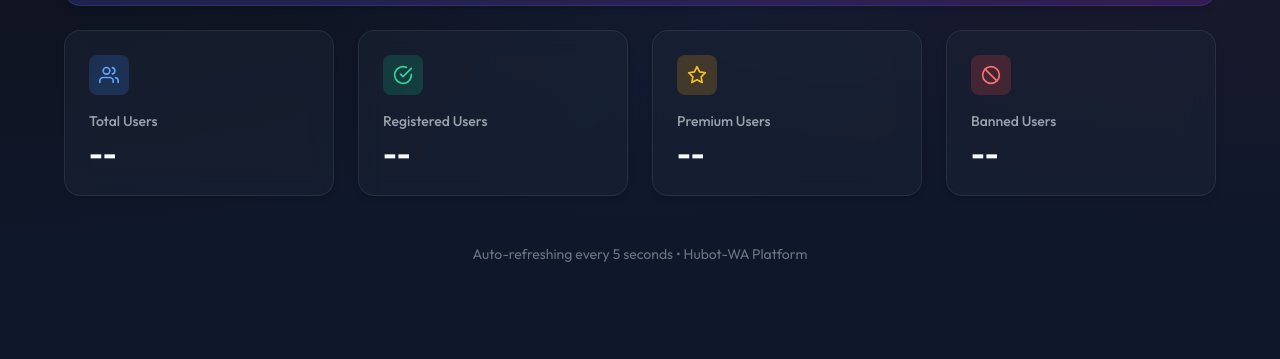
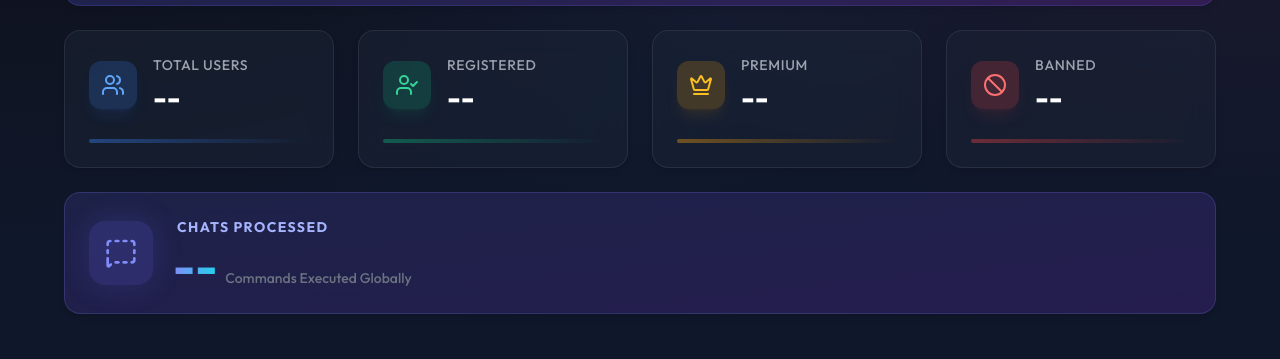
Before and after one commit to cabrata/hubot-wa, a website: page views/dashboard.html in a window 1280 px wide. Shown: the part 321-680 px from the top of the page. Drawn offline with nearby package versions, Linux system fonts and the light colour scheme; no server answers.

Commit message:
feat: enhance dashboard UI by integrating Lucide icons and refactoring metric cards with improved styling.

```diff
--- a/plugins/rpgG/glist.js
+++ b/plugins/rpgG/glist.js
@@ -11,7 +11,7 @@ let handler = async (m, { conn }) => {
 
     let guildList = guilds.map((guild, idx) => {
         let ownerNumber = guild.owner ? guild.owner.split('@')[0] : 'Tidak diketahui';
-        let memCount = Array.isArray(guild.members) ? guild.members.length : 0;
+        let memCount = Array.isArray(guild.members) ? guild.members.length : typeof guild.members === 'string' ? JSON.parse(guild.members).length : 0;
         let maxCap = 10 + (Math.floor(Number(guild.level) / 10) * 2);
 
         return `*${idx + 1}. ${guild.name}*\n👑 Owner: @${ownerNumber}\n📈 Level: ${guild.level} | 👥 Member: ${memCount}/${maxCap}`;
--- a/views/dashboard.html
+++ b/views/dashboard.html
@@ -1,11 +1,13 @@
 <!DOCTYPE html>
 <html lang="en">
+
 <head>
     <meta charset="UTF-8">
     <meta name="viewport" content="width=device-width, initial-scale=1.0">
     <title>HuTao BOT | Web Dashboard</title>
     <!-- Tailwind CSS (via CDN) -->
     <script src="https://cdn.tailwindcss.com"></script>
+    <script src="https://unpkg.com/lucide@latest"></script>
     <link href="https://fonts.googleapis.com/css2?family=Outfit:wght@300;400;500;600;700&display=swap" rel="stylesheet">
     <style>
         body {
@@ -13,9 +15,9 @@
             background-color: #0f172a;
             color: #f8fafc;
             background-image:
-                radial-gradient(at 0% 0%, hsla(253,16%,7%,1) 0, transparent 50%),
-                radial-gradient(at 50% 0%, hsla(225,39%,30%,0.2) 0, transparent 50%),
-                radial-gradient(at 100% 0%, hsla(339,49%,30%,0.2) 0, transparent 50%);
+                radial-gradient(at 0% 0%, hsla(253, 16%, 7%, 1) 0, transparent 50%),
+                radial-gradient(at 50% 0%, hsla(225, 39%, 30%, 0.2) 0, transparent 50%),
+                radial-gradient(at 100% 0%, hsla(339, 49%, 30%, 0.2) 0, transparent 50%);
             min-height: 100vh;
         }
 
@@ -23,7 +25,8 @@
             background: rgba(30, 41, 59, 0.4);
             backdrop-filter: blur(12px);
             -webkit-backdrop-filter: blur(12px);
-            border: 1px solid rgba(255, 255, 255, 0.08); /* slight border for glass effect */
+            border: 1px solid rgba(255, 255, 255, 0.08);
+            /* slight border for glass effect */
             box-shadow: 0 4px 6px -1px rgba(0, 0, 0, 0.1), 0 2px 4px -1px rgba(0, 0, 0, 0.06);
             border-radius: 1rem;
             transition: transform 0.2s ease, box-shadow 0.2s ease;
@@ -52,8 +55,13 @@
         }
 
         @keyframes rotation {
-            0% { transform: rotate(0deg); }
-            100% { transform: rotate(360deg); }
+            0% {
+                transform: rotate(0deg);
+            }
+
+            100% {
+                transform: rotate(360deg);
+            }
         }
 
         .skeleton {
@@ -61,24 +69,34 @@
         }
 
         @keyframes pulse-bg {
-            0%, 100% { background-color: rgba(255, 255, 255, 0.05); }
-            50% { background-color: rgba(255, 255, 255, 0.1); }
+
+            0%,
+            100% {
+                background-color: rgba(255, 255, 255, 0.05);
+            }
+
+            50% {
+                background-color: rgba(255, 255, 255, 0.1);
+            }
         }
     </style>
 </head>
+
 <body class="p-4 sm:p-8 flex flex-col items-center">
 
     <header class="w-full max-w-6xl flex justify-between items-center py-6 mb-8 border-b border-gray-800">
         <div class="flex items-center gap-3">
-            <div class="h-10 w-10 rounded-full bg-gradient-to-br from-indigo-500 rounded-full to-purple-600 flex items-center justify-center text-xl font-bold shadow-lg shadow-indigo-500/20">
+            <div
+                class="h-10 w-10 rounded-full bg-gradient-to-br from-indigo-500 rounded-full to-purple-600 flex items-center justify-center text-xl font-bold shadow-lg shadow-indigo-500/20">
                 H
             </div>
             <h1 class="text-2xl font-bold tracking-tight">HuTao <span class="gradient-text">Dashboard</span></h1>
         </div>
         <div class="flex items-center gap-2">
             <span class="relative flex h-3 w-3">
-              <span id="status-ping" class="animate-ping absolute inline-flex h-full w-full rounded-full bg-green-400 opacity-75"></span>
-              <span id="status-dot" class="relative inline-flex rounded-full h-3 w-3 bg-green-500"></span>
+                <span id="status-ping"
+                    class="animate-ping absolute inline-flex h-full w-full rounded-full bg-green-400 opacity-75"></span>
+                <span id="status-dot" class="relative inline-flex rounded-full h-3 w-3 bg-green-500"></span>
             </span>
             <span id="bot-status" class="text-sm font-medium text-gray-300">Loading...</span>
         </div>
@@ -87,7 +105,8 @@
     <main class="w-full max-w-6xl grid grid-cols-1 md:grid-cols-2 lg:grid-cols-4 gap-6">
 
         <!-- Bot Info -->
-        <div class="glass-card p-6 flex flex-col justify-between col-span-1 md:col-span-2 lg:col-span-4 bg-gradient-to-r from-indigo-900/40 to-purple-900/40 border-indigo-500/20">
+        <div
+            class="glass-card p-6 flex flex-col justify-between col-span-1 md:col-span-2 lg:col-span-4 bg-gradient-to-r from-indigo-900/40 to-purple-900/40 border-indigo-500/20">
             <div>
                 <h2 class="text-sm font-semibold text-indigo-300 uppercase tracking-wider mb-1">Bot Name</h2>
                 <div class="text-3xl font-bold text-white flex items-center gap-3" id="bot-name">
@@ -110,37 +129,80 @@
             </div>
         </div>
 
-        <!-- Users Detail Cards -->
-        <div class="glass-card p-6 flex flex-col">
-            <div class="w-10 h-10 rounded-lg bg-blue-500/20 text-blue-400 flex items-center justify-center mb-4">
-                <svg xmlns="http://www.w3.org/-2000/svg" width="20" height="20" viewBox="0 0 24 24" fill="none" stroke="currentColor" stroke-width="2" stroke-linecap="round" stroke-linejoin="round"><path d="M17 21v-2a4 4 0 0 0-4-4H5a4 4 0 0 0-4 4v2"></path><circle cx="9" cy="7" r="4"></circle><path d="M23 21v-2a4 4 0 0 0-3-3.87"></path><path d="M16 3.13a4 4 0 0 1 0 7.75"></path></svg>
+        <!-- Metric Cards -->
+        <div class="glass-card p-6 flex flex-col justify-between">
+            <div class="flex items-center gap-4 mb-4">
+                <div
+                    class="w-12 h-12 rounded-xl bg-blue-500/20 text-blue-400 flex items-center justify-center shadow-lg shadow-blue-500/10">
+                    <i data-lucide="users" class="w-6 h-6"></i>
+                </div>
+                <div>
+                    <h3 class="text-gray-400 text-sm font-medium uppercase tracking-wider">Total Users</h3>
+                    <p class="text-3xl font-bold mt-1 text-white tabular-nums" id="total-users">--</p>
+                </div>
             </div>
-            <h3 class="text-gray-400 text-sm font-medium">Total Users</h3>
-            <p class="text-3xl font-bold mt-1" id="total-users">--</p>
+            <div class="w-full h-1 bg-gradient-to-r from-blue-500/40 rounded-full mt-2"></div>
         </div>
 
-        <div class="glass-card p-6 flex flex-col">
-            <div class="w-10 h-10 rounded-lg bg-emerald-500/20 text-emerald-400 flex items-center justify-center mb-4">
-                <svg xmlns="http://www.w3.org/2000/svg" width="20" height="20" viewBox="0 0 24 24" fill="none" stroke="currentColor" stroke-width="2" stroke-linecap="round" stroke-linejoin="round"><path d="M22 11.08V12a10 10 0 1 1-5.93-9.14"></path><polyline points="22 4 12 14.01 9 11.01"></polyline></svg>
+        <div class="glass-card p-6 flex flex-col justify-between">
+            <div class="flex items-center gap-4 mb-4">
+                <div
+                    class="w-12 h-12 rounded-xl bg-emerald-500/20 text-emerald-400 flex items-center justify-center shadow-lg shadow-emerald-500/10">
+                    <i data-lucide="user-check" class="w-6 h-6"></i>
+                </div>
+                <div>
+                    <h3 class="text-gray-400 text-sm font-medium uppercase tracking-wider">Registered</h3>
+                    <p class="text-3xl font-bold mt-1 text-white tabular-nums" id="registered-users">--</p>
+                </div>
             </div>
-            <h3 class="text-gray-400 text-sm font-medium">Registered Users</h3>
-            <p class="text-3xl font-bold mt-1" id="registered-users">--</p>
+            <div class="w-full h-1 bg-gradient-to-r from-emerald-500/40 rounded-full mt-2"></div>
         </div>
 
-        <div class="glass-card p-6 flex flex-col">
-            <div class="w-10 h-10 rounded-lg bg-amber-500/20 text-amber-400 flex items-center justify-center mb-4">
-                <svg xmlns="http://www.w3.org/2000/svg" width="20" height="20" viewBox="0 0 24 24" fill="none" stroke="currentColor" stroke-width="2" stroke-linecap="round" stroke-linejoin="round"><polygon points="12 2 15.09 8.26 22 9.27 17 14.14 18.18 21.02 12 17.77 5.82 21.02 7 14.14 2 9.27 8.91 8.26 12 2"></polygon></svg>
+        <div class="glass-card p-6 flex flex-col justify-between">
+            <div class="flex items-center gap-4 mb-4">
+                <div
+                    class="w-12 h-12 rounded-xl bg-amber-500/20 text-amber-400 flex items-center justify-center shadow-lg shadow-amber-500/10">
+                    <i data-lucide="crown" class="w-6 h-6"></i>
+                </div>
+                <div>
+                    <h3 class="text-gray-400 text-sm font-medium uppercase tracking-wider">Premium</h3>
+                    <p class="text-3xl font-bold mt-1 text-white tabular-nums" id="premium-users">--</p>
+                </div>
             </div>
-            <h3 class="text-gray-400 text-sm font-medium">Premium Users</h3>
-            <p class="text-3xl font-bold mt-1" id="premium-users">--</p>
+            <div class="w-full h-1 bg-gradient-to-r from-amber-500/40 rounded-full mt-2"></div>
         </div>
 
-        <div class="glass-card p-6 flex flex-col">
-            <div class="w-10 h-10 rounded-lg bg-red-500/20 text-red-400 flex items-center justify-center mb-4">
-                <svg xmlns="http://www.w3.org/2000/svg" width="20" height="20" viewBox="0 0 24 24" fill="none" stroke="currentColor" stroke-width="2" stroke-linecap="round" stroke-linejoin="round"><circle cx="12" cy="12" r="10"></circle><line x1="4.93" y1="4.93" x2="19.07" y2="19.07"></line></svg>
+        <div class="glass-card p-6 flex flex-col justify-between">
+            <div class="flex items-center gap-4 mb-4">
+                <div
+                    class="w-12 h-12 rounded-xl bg-red-500/20 text-red-400 flex items-center justify-center shadow-lg shadow-red-500/10">
+                    <i data-lucide="ban" class="w-6 h-6"></i>
+                </div>
+                <div>
+                    <h3 class="text-gray-400 text-sm font-medium uppercase tracking-wider">Banned</h3>
+                    <p class="text-3xl font-bold mt-1 text-white tabular-nums" id="banned-users">--</p>
+                </div>
             </div>
-            <h3 class="text-gray-400 text-sm font-medium">Banned Users</h3>
-            <p class="text-3xl font-bold mt-1" id="banned-users">--</p>
+            <div class="w-full h-1 bg-gradient-to-r from-red-500/40 rounded-full mt-2"></div>
+        </div>
+
+        <!-- Chats Processed Card Span -->
+        <div
+            class="glass-card p-6 flex flex-col justify-between col-span-1 md:col-span-2 lg:col-span-4 bg-gradient-to-br from-indigo-900/30 to-violet-900/30 border-indigo-400/20">
+            <div class="flex items-center gap-5">
+                <div
+                    class="w-16 h-16 rounded-2xl bg-indigo-500/20 text-indigo-400 flex items-center justify-center shadow-[0_0_30px_rgba(99,102,241,0.2)]">
+                    <i data-lucide="message-square-dashed" class="w-8 h-8"></i>
+                </div>
+                <div>
+                    <h3 class="text-indigo-300 text-sm font-bold uppercase tracking-widest pl-1">Chats Processed</h3>
+                    <div class="flex items-baseline gap-2">
+                        <p class="text-5xl font-extrabold mt-1 text-transparent bg-clip-text bg-gradient-to-r from-indigo-400 to-cyan-400 tabular-nums"
+                            id="chats-processed">--</p>
+                        <span class="text-gray-500 font-medium text-sm">Commands Executed Globally</span>
+                    </div>
+                </div>
+            </div>
         </div>
 
     </main>
@@ -182,17 +244,23 @@
                 // Users
                 document.getElementById('total-users').innerText = data.users.total.toLocaleString();
                 document.getElementById('registered-users').innerText = data.users.registered.toLocaleString();
+                document.getElementById('banned-users').innerText = data.users.banned.toLocaleString();
                 document.getElementById('premium-users').innerText = data.users.premium.toLocaleString();
-                document.getElementById('banned-users').innerText = data.users.banned.toLocaleString();
+                // Chats Processed
+                document.getElementById('chats-processed').innerText = (data.chatsProcessed || 0).toLocaleString();
 
             } catch (error) {
                 console.error('Error fetching stats:', error);
             }
         }
 
+        // Initialize Icons
+        lucide.createIcons();
+
         // Fetch immediately, then every 5 seconds
         fetchStats();
         setInterval(fetchStats, 5000);
     </script>
 </body>
+
 </html>
```
Also changed, not shown: handler.js (+11 -52 lines), plugins/owner/listban.js (+3 -7 lines), servers.js (+7 -0 lines).
